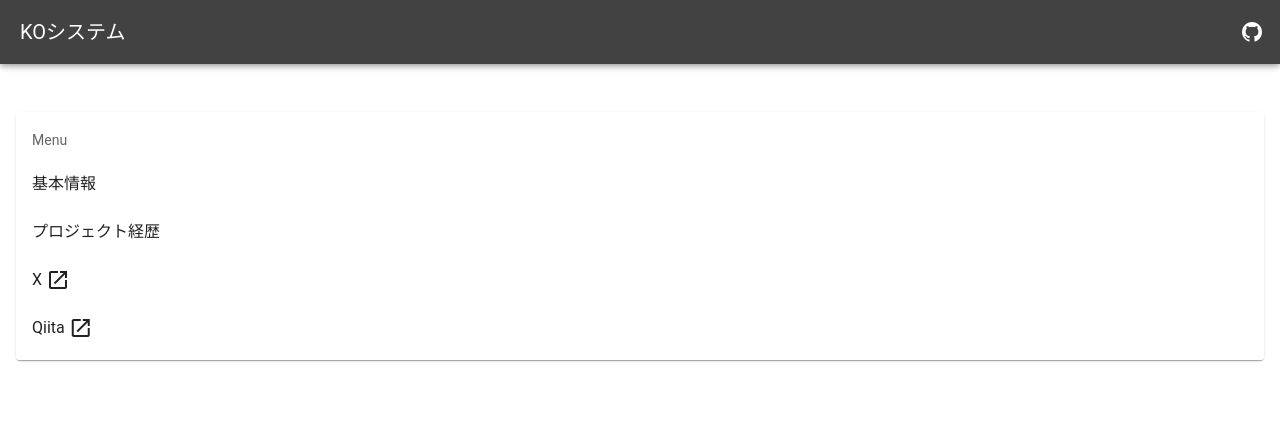
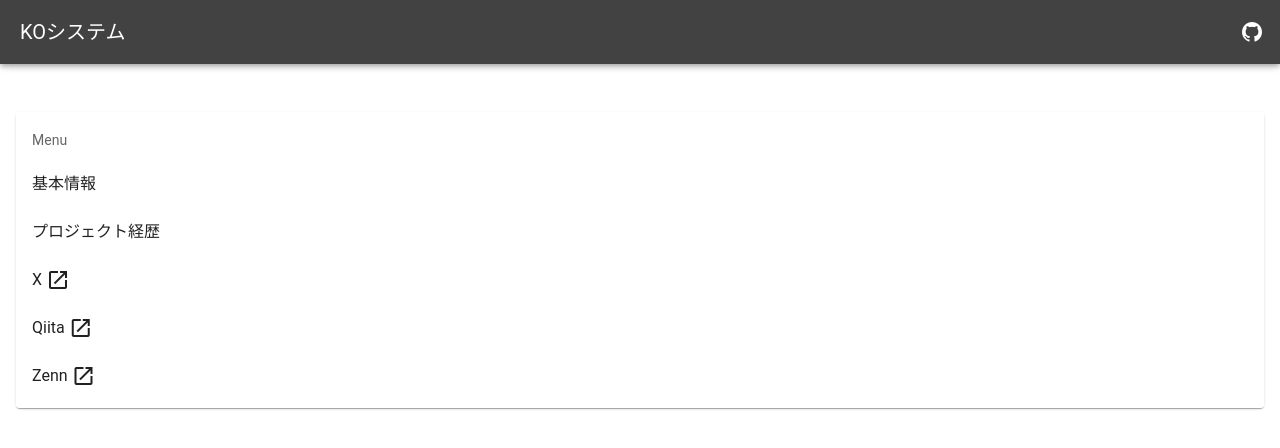
Before and after one commit to ogoshikazuki/skill-sheet, a Nuxt app in the folder frontend/public/nuxt/: page / in a window 1280 px wide. Shown: the top 448 px of the page. Built offline with nearby package versions, Linux system fonts and the light colour scheme.

Commit message:
add zenn (#68)

```diff
--- a/frontend/public/nuxt/pages/index.vue
+++ b/frontend/public/nuxt/pages/index.vue
@@ -24,6 +24,10 @@ const externalPages = [
   {
     href: 'https://qiita.com/ogoshikazuki',
     label: 'Qiita'
+  },
+  {
+    href: 'https://zenn.dev/ko_system',
+    label: 'Zenn'
   }
 ]
 </script>
```
